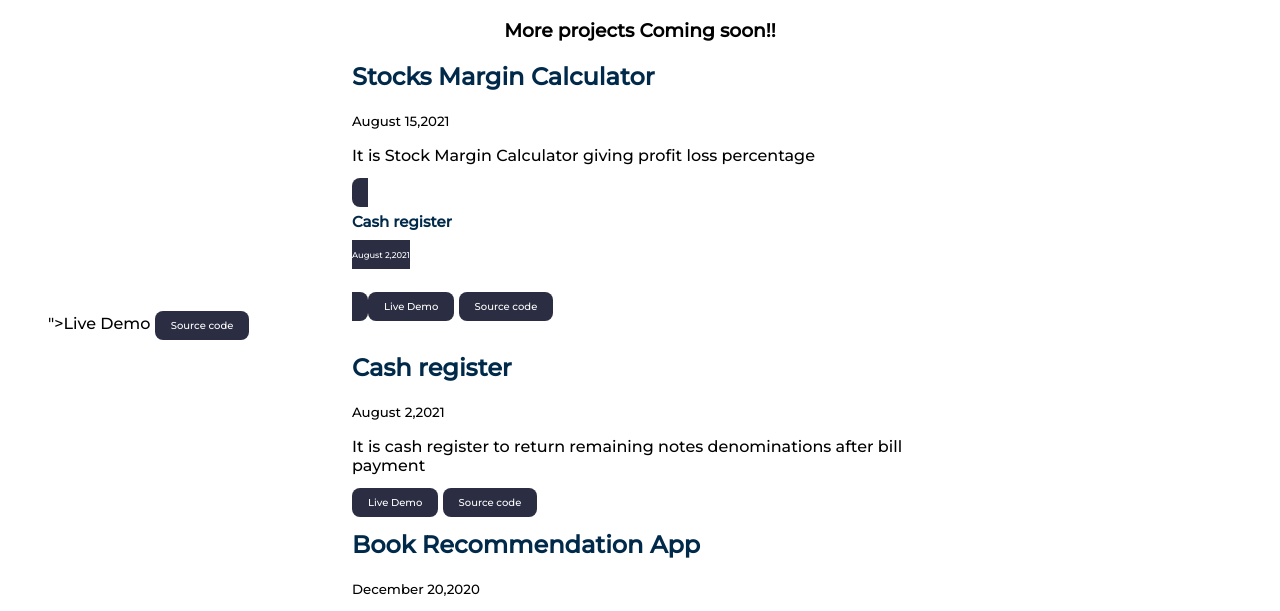
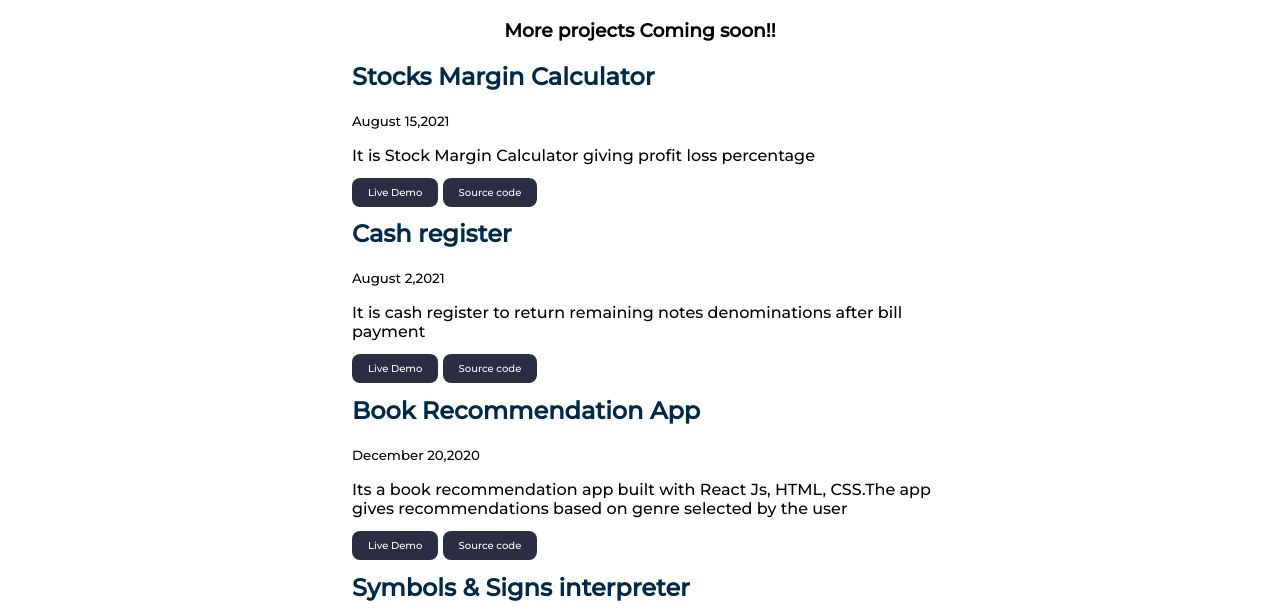
Before and after one commit to Meghana-sk/My-Portfolio, a plain HTML site: page projects.html in a window 1280 px wide. Shown: the part 143-754 px from the top of the page. Drawn offline with Linux system fonts and the light colour scheme.

Commit message:
style: Corrected alignment issues

```diff
--- a/projects.html
+++ b/projects.html
@@ -31,16 +31,8 @@
             <h2>Stocks Margin Calculator</h2>
             <small>August 15,2021</small>
             <p>It is Stock Margin Calculator giving profit loss percentage</p>
-            <a  class="link link-primary" href=" <li>
-            <div class="container container-center">
-            <h2>Cash register</h2>
-            <small>August 2,2021</small>
-            <p>It is cash register to return remaining notes denominations after bill payment</p>
             <a  class="link link-primary" href="https://stocksmargincalculator.netlify.app/">Live Demo</a>
             <a  class="link link-primary" href="https://github.com/Meghana-sk/Stock-Margin-Calculator">Source code</a>
-        </div>
-        </li>">Live Demo</a>
-            <a  class="link link-primary" href="https://github.com/Meghana-sk/Cash-Register.git">Source code</a>
         </div>
         </li>
 
```
